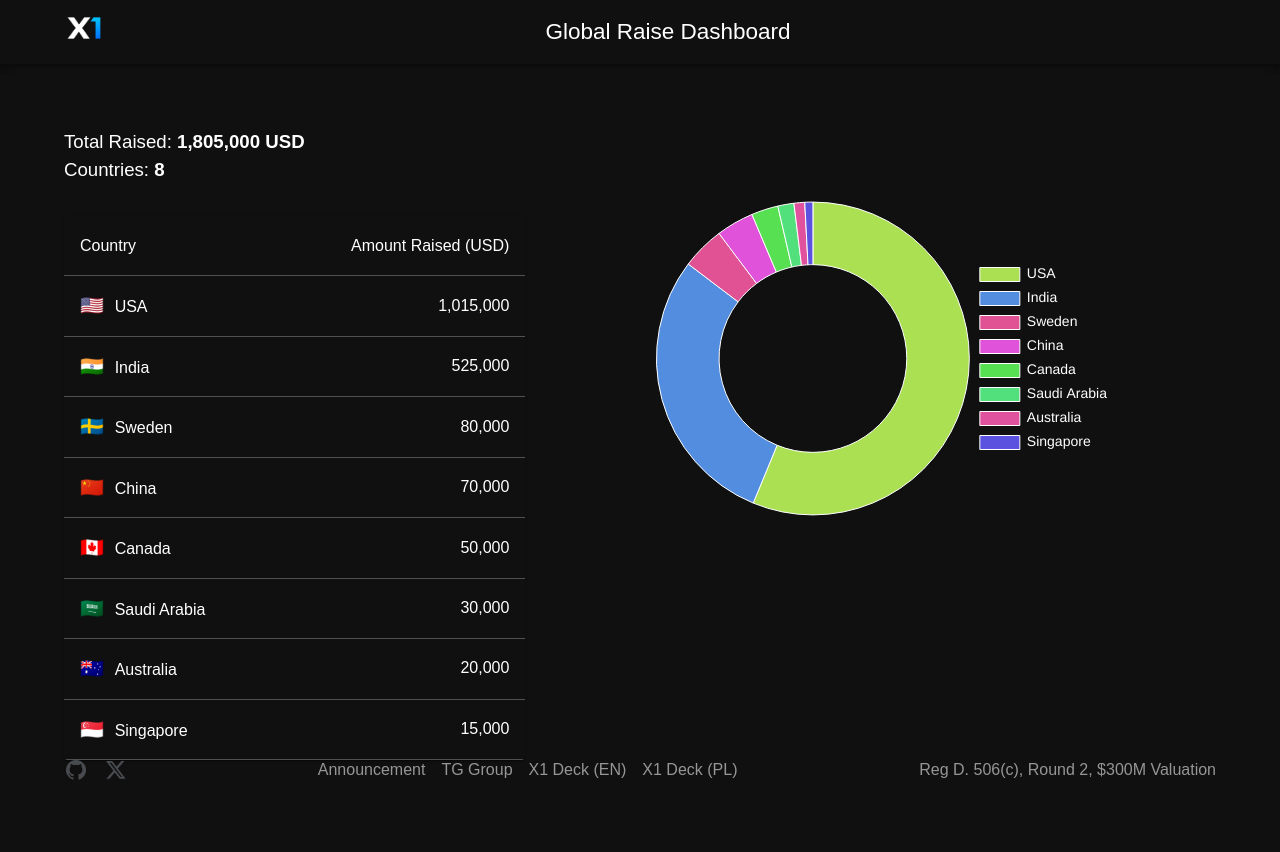
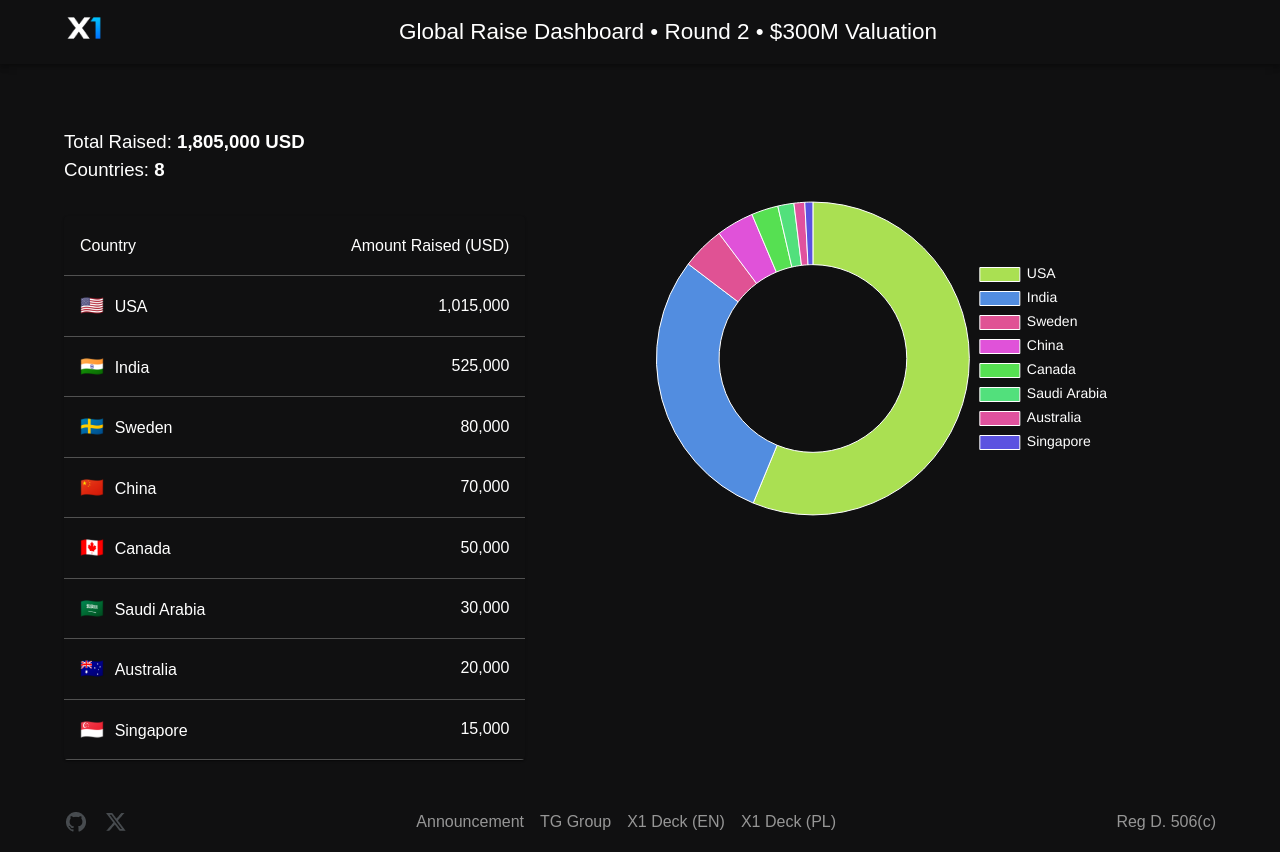
Before and after one commit to FairCrypto/x1-investors, a Next.js app: page / in a window 1280 px wide. Before the commit the page ends 800 px from the top, so only its background shows below. Built offline with nearby package versions, Linux system fonts and the light colour scheme.

Commit message:
reformat

```diff
--- a/app/page.tsx
+++ b/app/page.tsx
@@ -37,7 +37,7 @@ export default function Home() {
             <img src="/x1-logo.png" alt="X1 Logo" style={{ width: 40, height: 40, marginRight: 16 }} />
           </a>
           <Typography variant="h6" component="div" sx={{ flexGrow: 1, textAlign: 'center' }}>
-           Global Raise Dashboard
+           Global Raise Dashboard &bull; Round 2 &bull; $300M Valuation
           </Typography>
         </Toolbar>
         </Container>
@@ -95,7 +95,7 @@ export default function Home() {
         </Grid>
       </Container>
 
-      <footer style={{ position: 'fixed', bottom: 0, width: '100%', padding: '10px 0' }}>
+      <footer style={{ width: '100%', padding: '10px 0' }}>
         <Container maxWidth="lg" >
           <Stack direction="row" spacing={2} justifyContent="left" alignItems="center">
             <SocialLinks isLarge={true} />
@@ -139,7 +139,6 @@ export default function Home() {
                 color="textSecondary"
                 align="center"
                 sx={{
-                  mt: 0,
                   transition: 'color 0.2s',
                   '&:hover': {
                     color: 'text.primary', // Use the theme's main text color on hover
@@ -149,15 +148,20 @@ export default function Home() {
               </Typography>
             </Link>
             <Box sx={{ flexGrow: 1 }} />
-            <Typography variant="body2" color="textSecondary" align="center" >
-              <Link
-                href="https://www.sec.gov/resources-small-businesses/exempt-offerings/general-solicitation-rule-506c"
-                target="_blank"
-                rel="noopener noreferrer"
-              >
+            <Link
+              href="https://www.sec.gov/resources-small-businesses/exempt-offerings/general-solicitation-rule-506c"
+              target="_blank"
+              rel="noopener noreferrer"
+            >
+            <Typography variant="body2" color="textSecondary" align="center" sx={{
+              transition: 'color 0.2s',
+              '&:hover': {
+                color: 'text.primary', // Use the theme's main text color on hover
+              },
+            }}>
                 Reg D. 506(c)
-              </Link>, Round 2, $300M Valuation
             </Typography>
+            </Link>
           </Stack>
         </Container>
       </footer>
```
